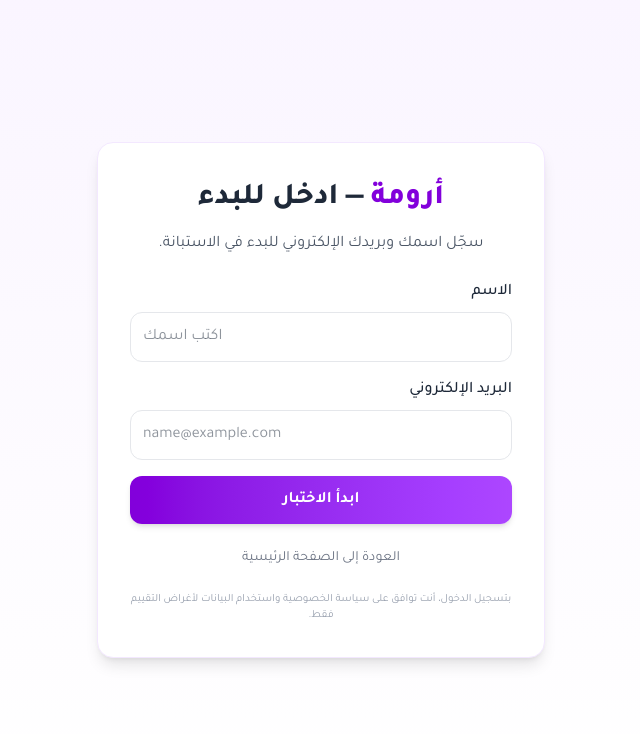
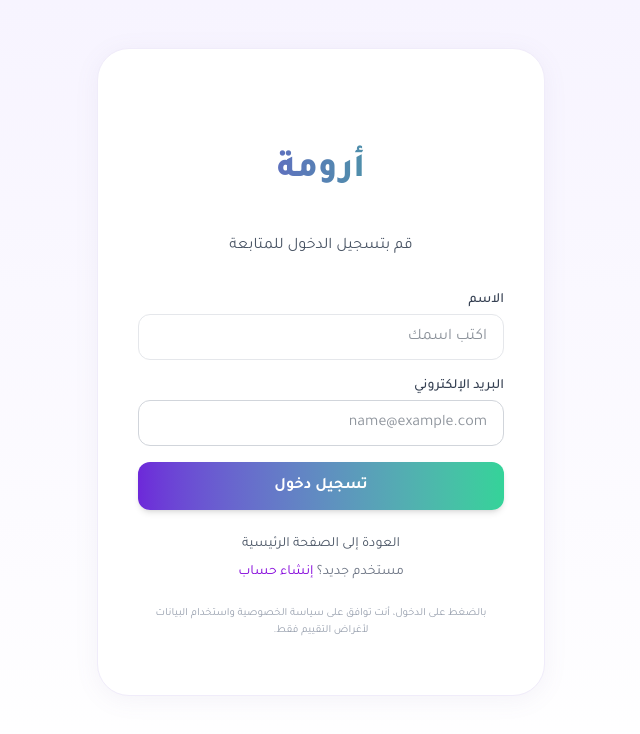
Before and after one commit to moalsuwaylih-ops/arouma, a Next.js app: page /login in a window 1280 px wide. Shown: the top 734 px of the page, without its empty margins (319-959 px from the left). Built offline with nearby package versions, Linux system fonts and the light colour scheme.

Commit message:
تعديلاتت

```diff
--- a/app/login/page.tsx
+++ b/app/login/page.tsx
@@ -1,107 +1,124 @@
 "use client";
 
 import { useState } from "react";
-import { useRouter } from "next/navigation";
 import { signIn } from "next-auth/react";
-
-function isValidEmail(v: string) {
-  return /^[^\s@]+@[^\s@]+\.[^\s@]+$/.test(v.trim());
-}
+import Link from "next/link";
 
 export default function LoginPage() {
-  const router = useRouter();
-  const [name, setName] = useState("");
   const [email, setEmail] = useState("");
+  const [name, setName] = useState(""); // نحتفظ به لنفس تجربة التسجيل (اختياري)
   const [loading, setLoading] = useState(false);
   const [err, setErr] = useState<string | null>(null);
 
-  const onSubmit = async (e: React.FormEvent) => {
+  async function handleSubmit(e: React.FormEvent) {
     e.preventDefault();
     setErr(null);
+    setLoading(true);
 
-    if (!name.trim()) return setErr("الاسم مطلوب.");
-    if (!isValidEmail(email)) return setErr("أدخل بريدًا صحيحًا.");
-
-    setLoading(true);
     try {
-      // مطابق لمزوّد Credentials في route.ts (اسم الحقول: email, name)
+      // NextAuth Credentials (بدون كلمة مرور – نموذج MVP)
       const res = await signIn("credentials", {
-        email: email.trim().toLowerCase(),
+        redirect: false,
+        email: email.trim(),
         name: name.trim(),
-        redirect: false,            // لا تعيد التوجيه تلقائيًا
-        callbackUrl: "/assessment", // الوجهة بعد الدخول
       });
 
-      if (res?.ok) {
-        router.push(res.url || "/assessment");
+      if (res?.error) {
+        setErr("تعذّر تسجيل الدخول. تأكد من البريد الإلكتروني وحاول مرة أخرى.");
       } else {
-        setErr("تعذّر تسجيل الدخول. جرّب مرة أخرى.");
+        // بعد نجاح الدخول نذهب للاختبار
+        window.location.href = "/assessment";
       }
-    } catch {
-      setErr("حدث خطأ غير متوقع.");
+    } catch (e) {
+      setErr("حدث خطأ غير متوقع. حاول لاحقًا.");
     } finally {
       setLoading(false);
     }
-  };
+  }
 
   return (
     <main
       dir="rtl"
-      className="min-h-screen bg-gradient-to-b from-purple-50 to-white flex items-center justify-center p-6 text-gray-800"
+      className="min-h-screen bg-gradient-to-b from-[#F7F4FF] to-white text-gray-800 p-6 md:p-12"
     >
-      <div className="w-full max-w-md bg-white rounded-2xl shadow-lg border border-purple-100 p-8">
-        <h1 className="text-2xl md:text-3xl font-extrabold text-center leading-relaxed">
-          <span className="text-purple-700">أرومة</span> — ادخل للبدء
+      <div className="max-w-md mx-auto bg-white rounded-[2rem] shadow-[0_4px_24px_rgba(130,120,160,0.08)]
+                  px-8 pt-16 pb-12 md:px-10 md:pt-20 md:pb-14 overflow-visible border border-[#f0ecfa]">
+        {/* العنوان */}
+        <h1 className="text-3xl md:text-4xl font-extrabold text-center leading-[1.7] pt-2 pb-2 mb-6">
+          <span className="block bg-gradient-to-r from-[#6D28D9] to-[#10B981] bg-clip-text text-transparent
+                       bg-clip-text text-transparent px-[2px] pt-[4px]">
+            أرومة
+          </span>{" "}
+
         </h1>
-        <p className="text-center text-gray-600 mt-2">
-          سجّل اسمك وبريدك الإلكتروني للبدء في الاستبانة.
+        <p className="mt-3 text-center text-gray-600">
+          قم بتسجيل الدخول للمتابعة
         </p>
 
-        <form onSubmit={onSubmit} className="mt-6 space-y-4">
+        {/* النموذج */}
+        <form onSubmit={handleSubmit} className="mt-8 space-y-4">
           <div>
-            <label className="block mb-2 font-medium">الاسم</label>
+            <label className="block text-sm font-medium text-gray-700 mb-1">
+              الاسم
+            </label>
             <input
-              dir="auto"
               type="text"
               placeholder="اكتب اسمك"
               value={name}
               onChange={(e) => setName(e.target.value)}
-              className="w-full rounded-xl border border-gray-200 p-3 outline-none focus:ring-2 focus:ring-purple-300"
+              className="w-full rounded-xl border border-gray-200 focus:border-purple-400 focus:ring-purple-300 px-4 py-2.5 outline-none transition"
             />
           </div>
 
           <div>
-            <label className="block mb-2 font-medium">البريد الإلكتروني</label>
+            <label className="block text-sm font-medium text-gray-700 mb-1">
+              البريد الإلكتروني
+            </label>
             <input
-              dir="ltr"
               type="email"
               placeholder="name@example.com"
               value={email}
               onChange={(e) => setEmail(e.target.value)}
-              className="w-full rounded-xl border border-gray-200 p-3 outline-none focus:ring-2 focus:ring-purple-300"
+              className="w-full rounded-xl border border-gray-200 focus:border-purple-400 focus:ring-purple-300 px-4 py-2.5 outline-none transition"
+              required
             />
           </div>
 
-          {err && <p className="text-rose-600 text-sm">{err}</p>}
+          {err && (
+            <p className="text-sm text-rose-600 bg-rose-50 border border-rose-100 rounded-lg px-3 py-2">
+              {err}
+            </p>
+          )}
 
+          {/* زر الدخول – هوية موحّدة (تدرّج أخضر/بنفسجي) */}
           <button
             type="submit"
             disabled={loading}
-            className="w-full px-6 py-3 rounded-xl text-white font-semibold bg-gradient-to-r from-purple-700 to-purple-500 hover:from-purple-800 hover:to-purple-600 shadow-md transition disabled:opacity-60"
+            className="w-full rounded-xl py-3 font-semibold text-white shadow-md transition
+                       bg-gradient-to-r from-[#6d28d9] to-[#34d399] hover:opacity-90 disabled:opacity-60"
           >
-            {loading ? "جاري الدخول..." : "ابدأ الاختبار"}
+            {loading ? "جاري الدخول..." : "تسجيل دخول"}
           </button>
-
-          <a
-            href="/"
-            className="block text-center text-sm text-gray-500 hover:text-gray-700 mt-2"
-          >
-            العودة إلى الصفحة الرئيسية
-          </a>
         </form>
 
-        <p className="text-[11px] text-center text-gray-400 mt-6">
-          بتسجيل الدخول، أنت توافق على سياسة الخصوصية واستخدام البيانات لأغراض التقييم فقط.
+        {/* روابط بدون خط سفلي */}
+        <div className="mt-6 text-center text-sm text-gray-600">
+          <Link href="/" className="no-underline decoration-transparent hover:text-purple-700">
+            العودة إلى الصفحة الرئيسية
+          </Link>
+        </div>
+        <div className="mt-2 text-center text-sm">
+          <span className="text-gray-500">مستخدم جديد؟ </span>
+          <Link
+            href="/register"
+            className="no-underline decoration-transparent text-purple-700 hover:text-purple-800"
+          >
+            إنشاء حساب
+          </Link>
+        </div>
+
+        <p className="mt-6 text-[11px] text-center text-gray-400">
+          بالضغط على الدخول، أنت توافق على سياسة الخصوصية واستخدام البيانات لأغراض التقييم فقط.
         </p>
       </div>
     </main>
--- a/app/register/page.tsx
+++ b/app/register/page.tsx
@@ -5,17 +5,16 @@ import { PrismaClient } from "@prisma/client";
 // ملاحظة: هذا "Server Component" (لا تضع "use client" هنا)
 const prisma = new PrismaClient();
 
-// ===== Server Action للتسجيل =====
+/* ========= Server Action للتسجيل ========= */
 async function register(formData: FormData) {
   "use server";
 
   const name = String(formData.get("name") ?? "").trim();
   const email = String(formData.get("email") ?? "").trim().toLowerCase();
 
-  // تحقق بسيط
+  // تحقق بسيط للبريد
   const emailOk = /^[^\s@]+@[^\s@]+\.[^\s@]+$/.test(email);
   if (!name || !emailOk) {
-    // رجّع إلى نفس الصفحة مع بارامتر خطأ بسيط
     redirect("/register?error=invalid");
   }
 
@@ -26,25 +25,46 @@ async function register(formData: FormData) {
     create: { name, email },
   });
 
-  // بعد التسجيل نوّجه المستخدم لتسجيل الدخول
+  // بعد التسجيل نوجّه المستخدم لتسجيل الدخول
   redirect("/login?registered=1");
 }
 
-// ===== صفحة التسجيل (React Component) =====
-export default function RegisterPage() {
+/* ========= صفحة التسجيل ========= */
+export default function RegisterPage({
+  searchParams,
+}: {
+  searchParams: { error?: string };
+}) {
+  const hasError = searchParams?.error === "invalid";
+
   return (
     <main
       dir="rtl"
-      className="min-h-screen flex items-center justify-center bg-gradient-to-b from-purple-50 to-white text-gray-800 p-6"
+      className="min-h-screen bg-gradient-to-b from-[#F7F4FF] to-white text-gray-800 p-6 md:p-12"
     >
-      <div className="bg-white w-full max-w-md rounded-3xl shadow-lg p-8 border border-purple-100">
-        <h1 className="text-2xl md:text-3xl font-extrabold text-center">
-          <span className="text-purple-700">أرومة</span> — تسجيل مستخدم جديد
+      <div
+        className="max-w-md mx-auto bg-white rounded-[2rem] shadow-[0_4px_24px_rgba(130,120,160,0.08)]
+                  px-8 pt-16 pb-12 md:px-10 md:pt-20 md:pb-14 overflow-visible border border-[#f0ecfa]">
+        "
+
+        {/* العنوان — معالجة قص الحروف بإضافة padding داخلي و line-height مرتفع */}
+        <h1 className="text-3xl md:text-4xl font-extrabold text-center leading-[1.7] pt-2 pb-2 mb-6">
+          <span className="block bg-gradient-to-r from-[#6D28D9] to-[#10B981] bg-clip-text text-transparent
+                       bg-clip-text text-transparent px-[2px] pt-[4px]">
+            أرومة
+          </span>
+          <span className="inline-block text-[#1f2937]"> تسجيل جديد</span>
         </h1>
 
-        <p className="mt-3 text-center text-gray-600">
-          أدخل اسمك وبريدك الإلكتروني لإنشاء حساب والبدء في الاختبار.
+        <p className="mt-2 text-center text-gray-600">
+          أدخل اسمك وبريدك الإلكتروني لإنشاء حساب
         </p>
+
+        {hasError && (
+          <div className="mt-4 rounded-xl bg-rose-50 border border-rose-200 text-rose-700 text-sm px-4 py-3">
+            رجاءً تأكد من إدخال اسم صحيح وبريد إلكتروني صالح.
+          </div>
+        )}
 
         <form action={register} className="mt-6 space-y-4">
           <div>
@@ -53,7 +73,10 @@ export default function RegisterPage() {
               name="name"
               required
               placeholder="اكتب اسمك"
-              className="w-full rounded-xl border border-gray-200 px-4 py-3 focus:outline-none focus:ring-2 focus:ring-purple-400"
+              className="
+                w-full rounded-xl border border-gray-200 px-4 py-3
+                focus:outline-none focus:ring-2 focus:ring-[#6366F1]
+              "
             />
           </div>
 
@@ -64,20 +87,27 @@ export default function RegisterPage() {
               type="email"
               required
               placeholder="name@example.com"
-              className="w-full rounded-xl border border-gray-200 px-4 py-3 focus:outline-none focus:ring-2 focus:ring-purple-400"
+              className="
+                w-full rounded-xl border border-gray-200 px-4 py-3
+                focus:outline-none focus:ring-2 focus:ring-[#6366F1]
+              "
             />
           </div>
 
           <button
             type="submit"
-            className="w-full rounded-md bg-gradient-to-r from-green-400 to-purple-500 py-2 text-white font-semibold shadow-md hover:opacity-90 transition"
+            className="
+              w-full rounded-xl py-3 font-semibold text-white shadow-md transition
+              bg-gradient-to-r from-[#5B21B6] via-[#6366F1] to-[#10B981]
+              hover:opacity-95
+            "
           >
             إنشاء الحساب
           </button>
         </form>
 
         <div className="text-center mt-6">
-          <a href="/login" className="text-purple-600 underline">
+          <a href="/login" className="text-gray-600 hover:text-gray-800 underline">
             لدي حساب بالفعل — تسجيل الدخول
           </a>
         </div>
```
Also changed, not shown: public/logo-arouma.png (added).
